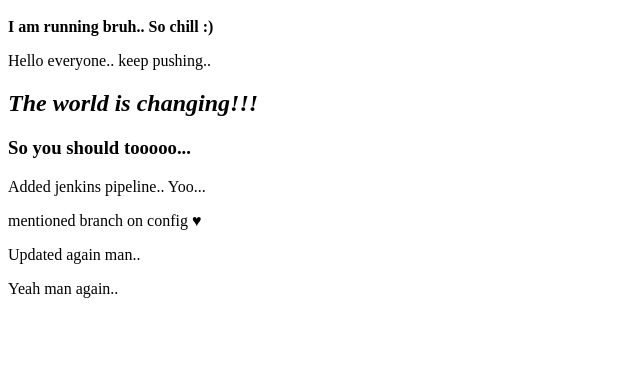
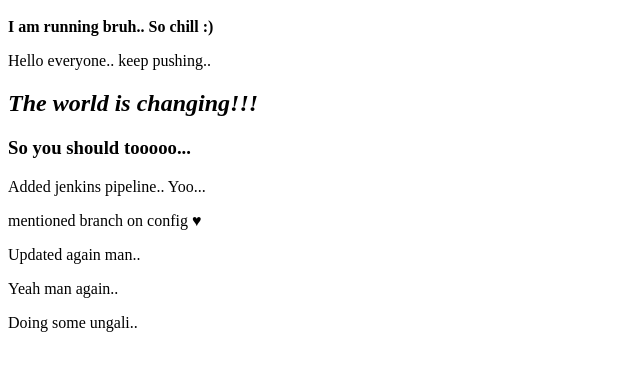
Before and after one commit to rvyas69/jenkins-test, a plain HTML site: page index.html in a window 1280 px wide. Shown: the part 48-418 px from the top of the page, without its empty margins (0-640 px from the left). Drawn offline with Linux system fonts and the light colour scheme.

Commit message:
Update index.html

```diff
--- a/index.html
+++ b/index.html
@@ -9,4 +9,5 @@
   <p>mentioned branch on config &hearts;</p>
   <p>Updated again man..</p>
   <p>Yeah man again..</p>
+  <p>Doing some ungali..</p>
 </html>
```
